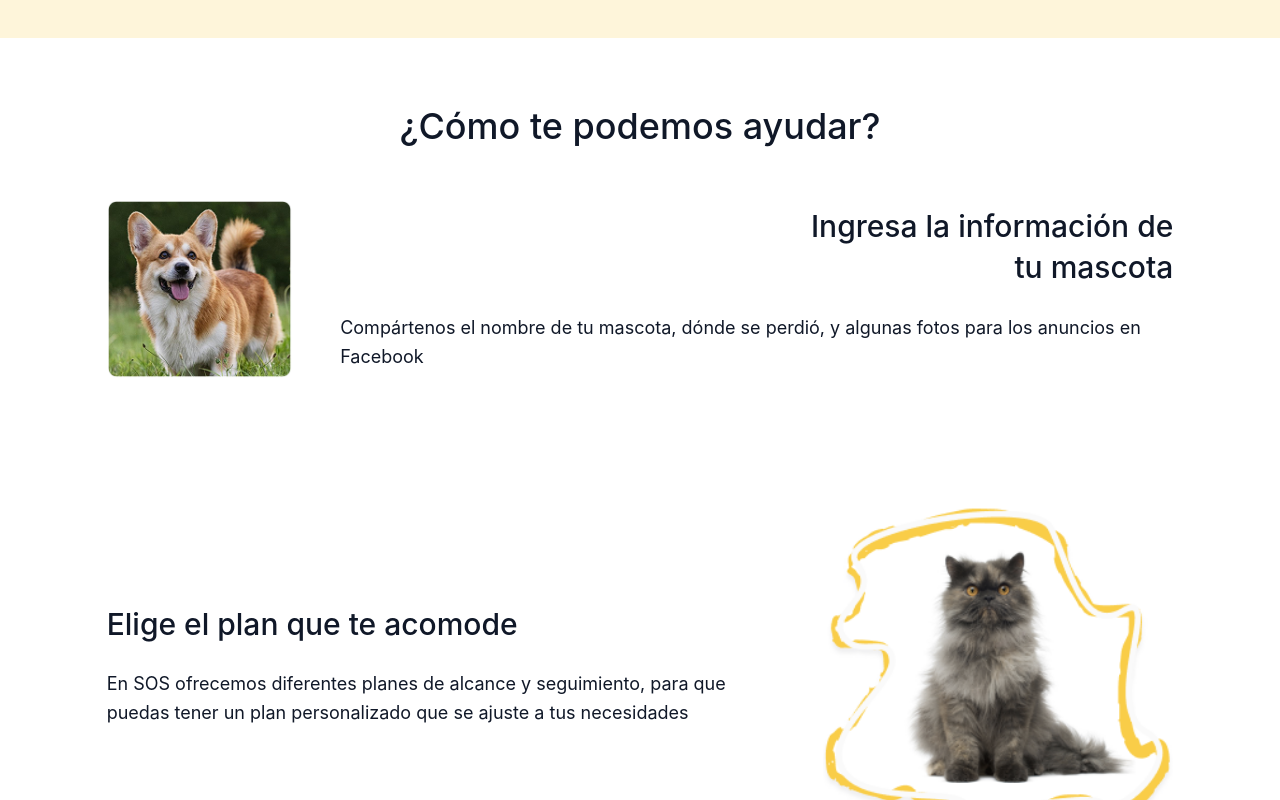
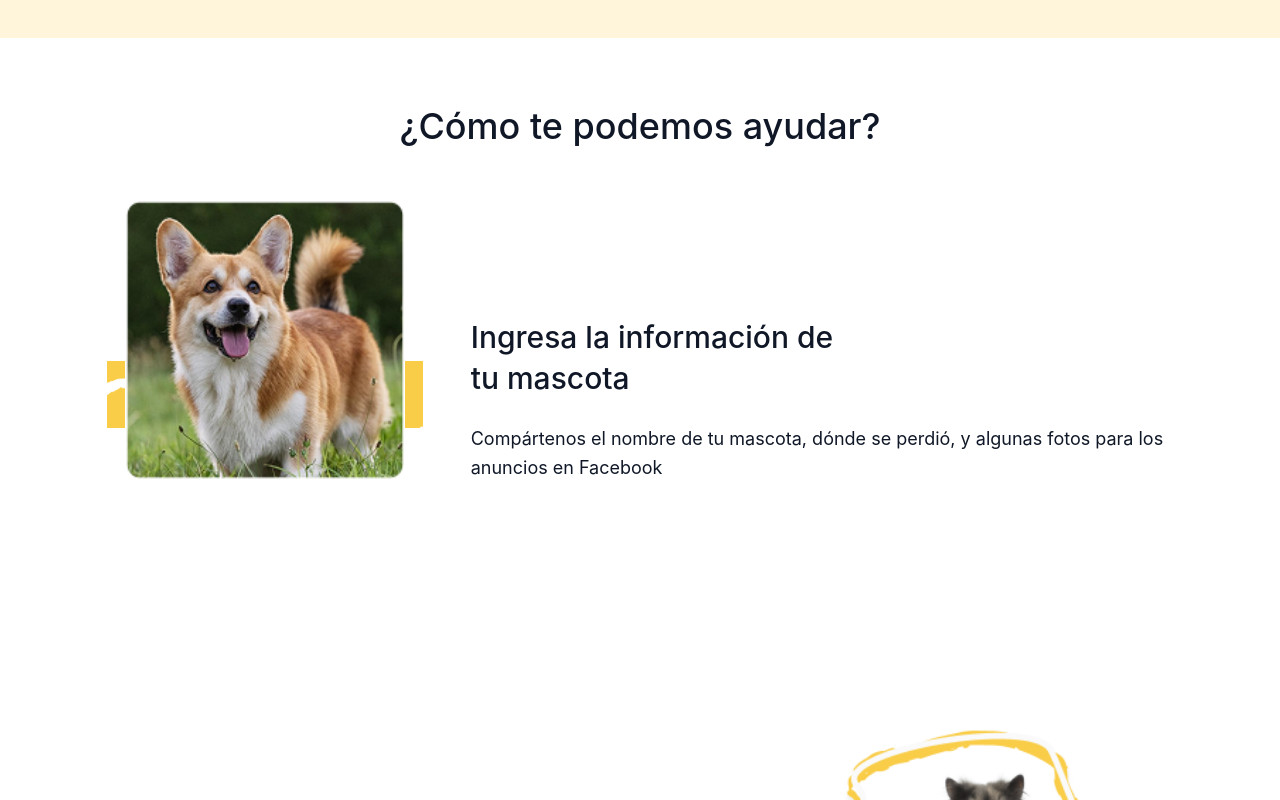
Before and after one commit to AztlanConsulting/SOS-FullStack, a React (Vite) app in the folder frontend/: page / in a window 1280 px wide. Shown: the part 613-1413 px from the top of the page. Built offline with nearby package versions, Linux system fonts and the light colour scheme; no server answers.

Commit message:
[FIX]image ServiceSection

```diff
--- a/frontend/src/features/landing/components/ServicesSection.tsx
+++ b/frontend/src/features/landing/components/ServicesSection.tsx
@@ -11,11 +11,20 @@ const ServicesSection = () => {
         </div>
 
         <div className="flex flex-col lg:flex-row items-center lg:justify-between gap-8 lg:gap-12">
-          <div className="">
-            <img src="/image 7.png" alt="Servicios" className="" />
+          <div className="relative w-[300px] h-[200px] lg:w-[400px] lg:h-[400px]">
+            <img
+              src="/Group 36.png"
+              alt="Background"
+              className="absolute inset-0 w-full h-full object-contain"
+            />
+            <img
+              src="/image 7.png"
+              alt="Servicios"
+              className="relative z-10 w-[200px] h-[200px] lg:w-[280px] lg:h-[280px] mx-auto"
+            />
           </div>
 
-          <div className="text-center lg:text-right">
+          <div className="text-center lg:text-left">
             <Text as="h3" variant="h3" weight="medium" className="mb-4 lg:mb-6">
               Ingresa la información de <br className="hidden lg:block" />
               tu mascota
```
Also changed, not shown: frontend/public/Group 36.png (added), frontend/public/line.png (deleted).
